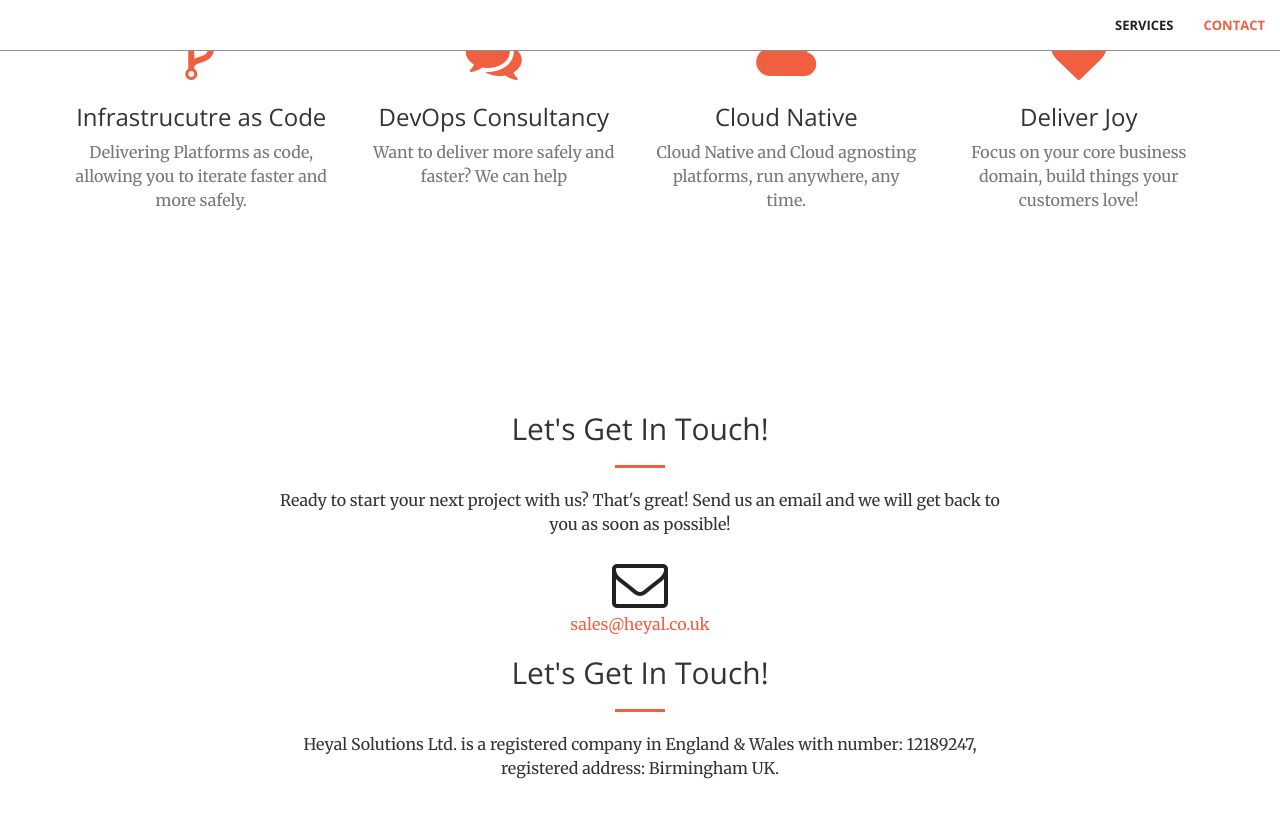
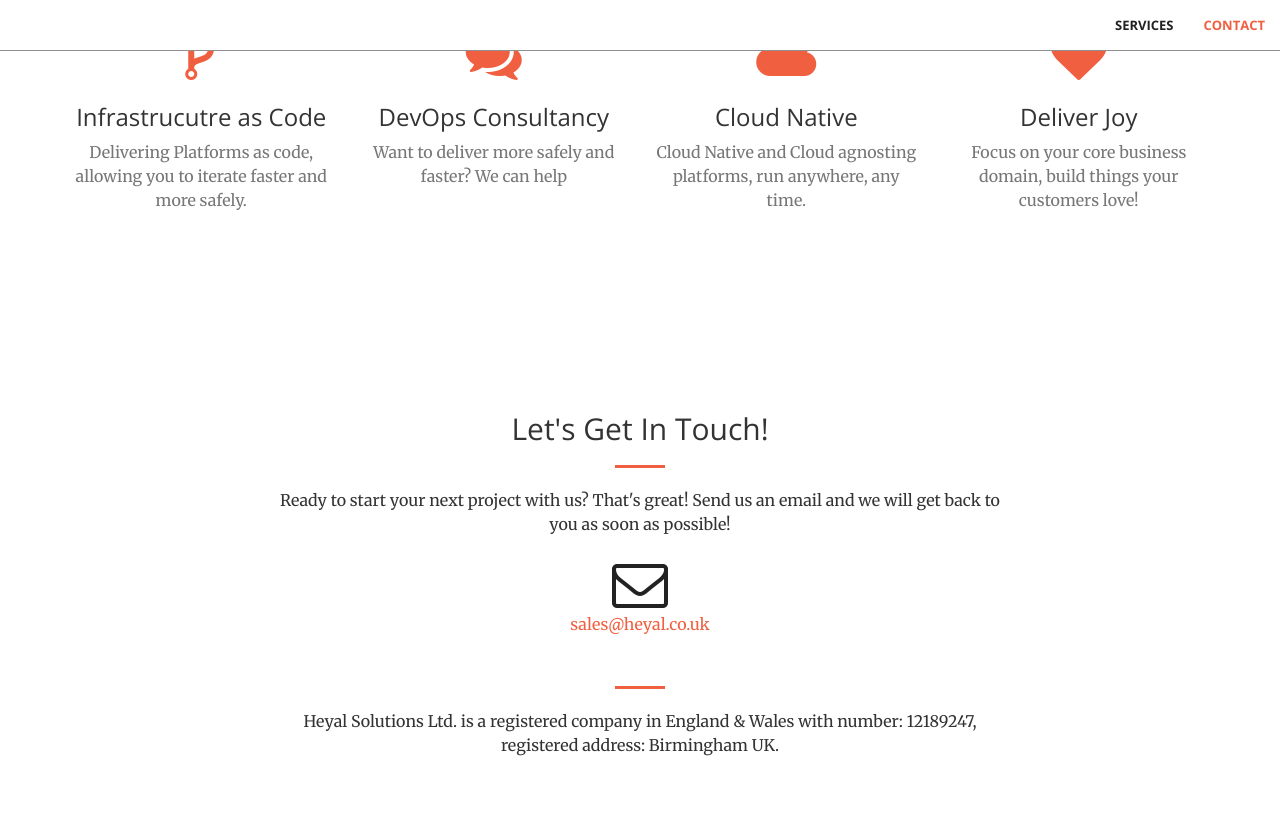
Before and after one commit to HeyalSolutions/heyalsolutions.github.io, a Jekyll site: the page built from index.html, in a window 1280 px wide and 900 px high, scrolled down 1068 px. Shown: the top 818 px of the window. Built offline with Jekyll 4.4.1, drawn with Linux system fonts in a browser that asks for light colours; after the commit the page ends 1845 px from its top, so only the background shows below that.

Commit message:
add remove padding
Signed-off-by: Alistair Hey <alistair@heyal.co.uk>

```diff
--- a/_includes/contact.html
+++ b/_includes/contact.html
@@ -1,5 +1,5 @@
-<section id="contact">
-    <div class="container">
+<section id="contact" style="padding-bottom: 0px !important;">
+    <div class="container" style="padding-bottom: 0px !important;">
         <div class="row">
             <div class="col-lg-8 col-lg-offset-2 text-center">
                 <h2 class="section-heading">Let's Get In Touch!</h2>
@@ -27,9 +27,8 @@
         </div>
 -->
         </div>
-        <div class="row">
+        <div class="row" style="padding-top: 10px;">
             <div class="col-lg-8 col-lg-offset-2 text-center">
-                <h2 class="section-heading">Let's Get In Touch!</h2>
                 <hr class="primary">
                 <p>Heyal Solutions Ltd. is a registered company in England & Wales with number: 12189247, registered address: Birmingham UK. </p>
             </div>
```
